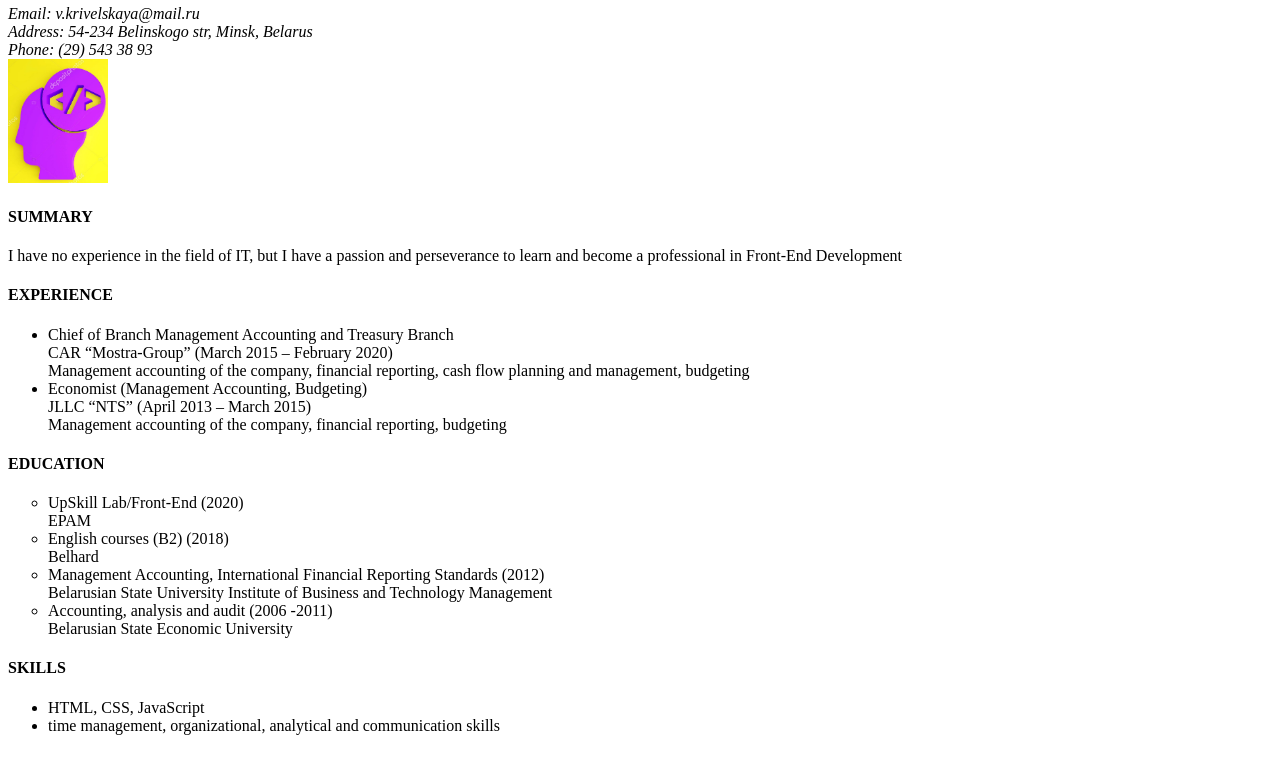
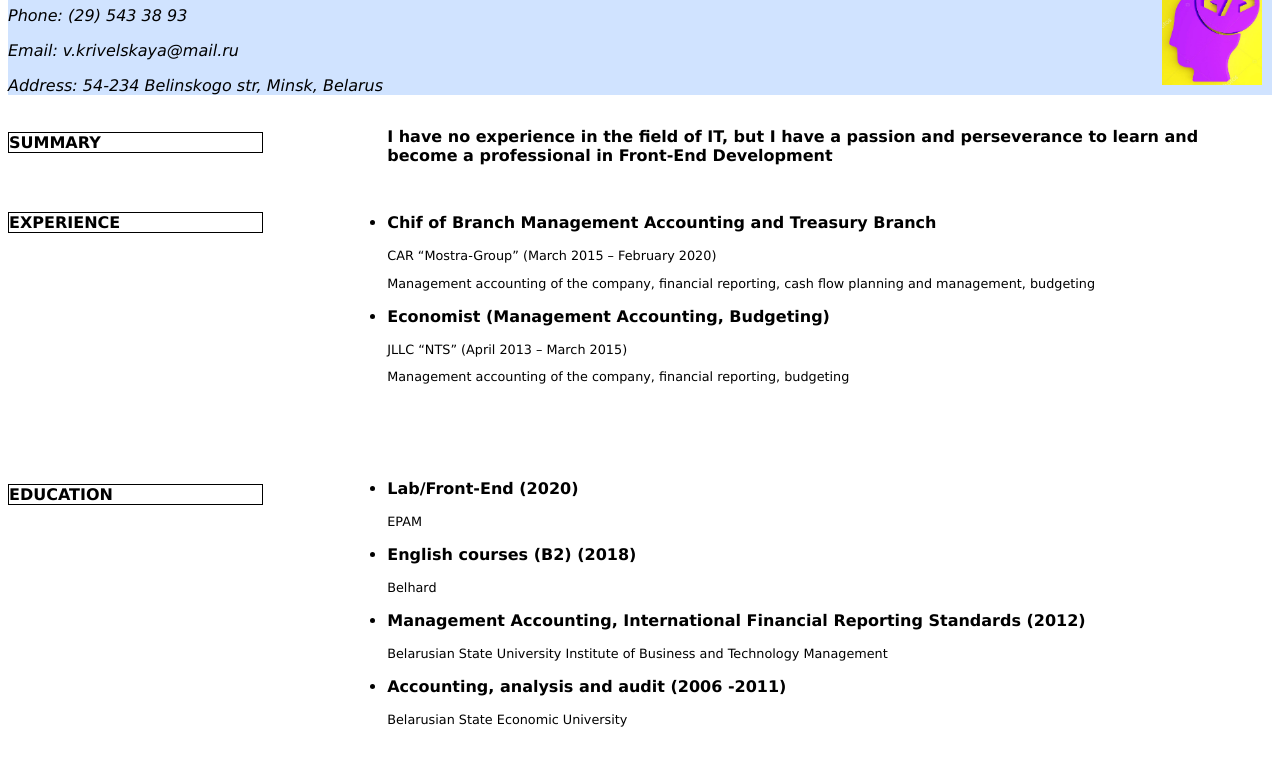
Before and after one commit to vkrivelskaya/rsschool-cv, a plain HTML site: page index.html in a window 1280 px wide. Shown: the part 75-855 px from the top of the page. Before the commit the page ends 826 px from the top, so only its background shows below. Drawn offline with Linux system fonts and the light colour scheme.

Commit message:
feat: add style.css

```diff
--- a/index.html
+++ b/index.html
@@ -3,57 +3,62 @@
 <head>
   <meta charset="UTF-8">
   <meta name="viewport" content="width=1024px, initial-scale=1.0">
-  <title>Valentina Krivelskaya</title>
+  <title>Valentina Krivelskaya CV</title>
+  <link rel="stylesheet" href=style.css>
 </head>
 <body>
   <header>
     <h1>Valentina Krivelskaya</h1>
     <address>
-      <div>Email: v.krivelskaya@mail.ru</div>
-      <div>Address: 54-234 Belinskogo str, Minsk, Belarus</div>
-      <div>Phone: (29) 543 38 93</div>
-       </address>
+      <p>Phone: (29) 543 38 93</p>
+      <p>Email: v.krivelskaya@mail.ru</p>
+      <p>Address: 54-234 Belinskogo str, Minsk, Belarus</p>
+
+    </address>
   </header>
-
-</body>
-<img src="image.jpg" width="100px" alt="There are only tags in my mind">
+  <img src="image.jpg" width="100px" alt="Profile photo">
 <main>
-  <section>
+  <section class="section_summary">
     <h4>SUMMARY</h4>
-      <p>I have no experience in the field of IT, but I have a passion and perseverance to learn and become a professional in Front-End Development</p>
+      <p class="summary">I have no experience in the field of IT, but I have a passion and perseverance to learn and become a professional in Front-End Development</p>
   </section>
-  <section>
+  <section class="secrion_experience">
     <h4>EXPERIENCE</h4>
     <ul>
-      <li>Chief of Branch Management Accounting and Treasury Branch<br>
-        CAR “Mostra-Group” (March 2015 – February 2020) <br>
-Management accounting of the company, financial reporting, сash flow planning and management, budgeting
+      <li><p>Chif of Branch Management Accounting and Treasury Branch</p>
+          <p>CAR “Mostra-Group” (March 2015 – February 2020)</p>
+          <p>Management accounting of the company, financial reporting, сash flow planning and management, budgeting</p>
       </li>
-      <li>Economist (Management Accounting, Budgeting) <br>
-        JLLC “NTS” (April 2013 – March 2015) <br>
-
-      Management accounting of the company, financial reporting, budgeting</li>
+      <li><p>Economist (Management Accounting, Budgeting)</p>
+          <p>JLLC “NTS” (April 2013 – March 2015)</p>
+          <p>Management accounting of the company, financial reporting, budgeting</p>
+        </li>
     </ul>
   </section>
-  <section>
+  <section class="section_education">
     <h4>EDUCATION</h4>
-    <ul type = "circle">
-      <li> UpSkill Lab/Front-End (2020) <br>
-        EPAM</li>
-      <li>English courses (B2) (2018) <br>
-        Belhard</li>
-      <li>Management Accounting, International Financial Reporting Standards (2012) <br>
-        Belarusian State University Institute of Business and Technology Management</li>
-        <li>Accounting, analysis and audit (2006 -2011) <br>
-          Belarusian State Economic University</li>
+    <ul>
+      <li><p>Lab/Front-End (2020)</p>
+          <p>EPAM</p>
+      </li>
+      <li><p>English courses (B2) (2018)</p>
+          <p>Belhard</p>
+      </li>
+      <li><p>Management Accounting, International Financial Reporting Standards (2012)</p>
+          <p>Belarusian State University Institute of Business and Technology Management</p>
+      </li>
+      <li><p>Accounting, analysis and audit (2006 -2011)</p>
+          <p>Belarusian State Economic University</p>
+      </li>
     </ul>
   </section>
-  <section>
+  <section class="section_skills">
     <h4>SKILLS</h4>
     <ul>
-      <li>HTML, CSS, JavaScript</li>
-      <li>time management, organizational, analytical and communication skills</li>
+      <li><p>HTML, CSS, JavaScript</p></li>
+      <li><p>time management, organizational, analytical and communication skills</p></li>
     </ul>
   </section>
 </main>
+</body>
 </html>
--- /dev/null
+++ b/style.css
@@ -0,0 +1,57 @@
+* {
+  font-family: Verdana, Geneva, Tahoma, sans-serif;
+}
+header {
+  background-color: rgba(0, 102, 255, 0.185);
+}
+h4 {
+  border: 1px solid black;
+  text-align: left;
+  float: left;
+  width: 20%;
+}
+img {
+  float: right;
+  margin: -150px 10px 5px;
+}
+ul {
+  float: right;
+  width: 70%;
+  margin-block-start: 0em;
+}
+.summary {
+  float: right;
+  width: 70%;
+  margin-bottom: 2em;
+  font-weight: bold;
+}
+.section_summary {
+  height: 5rem;
+}
+.secrion_experience {
+  height: 17rem;
+}
+.section_education {
+  height: 20rem;
+}
+.section_skills {
+  height: 10rem;
+}
+p:first-of-type {
+  font-weight: bold;
+}
+p:nth-of-type(2) {
+  font-size: 80%;
+}
+p:nth-of-type(3) {
+  font-size: 80%;
+}
+address p:first-of-type {
+  font-weight: inherit;
+}
+address p:nth-of-type(2) {
+  font-size: inherit;
+}
+address p:nth-of-type(3) {
+  font-size: inherit;
+}
```
